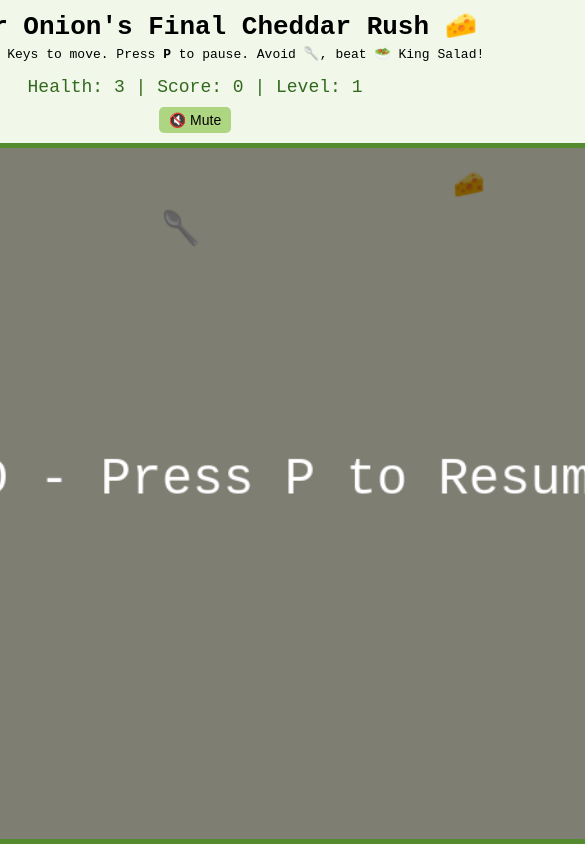
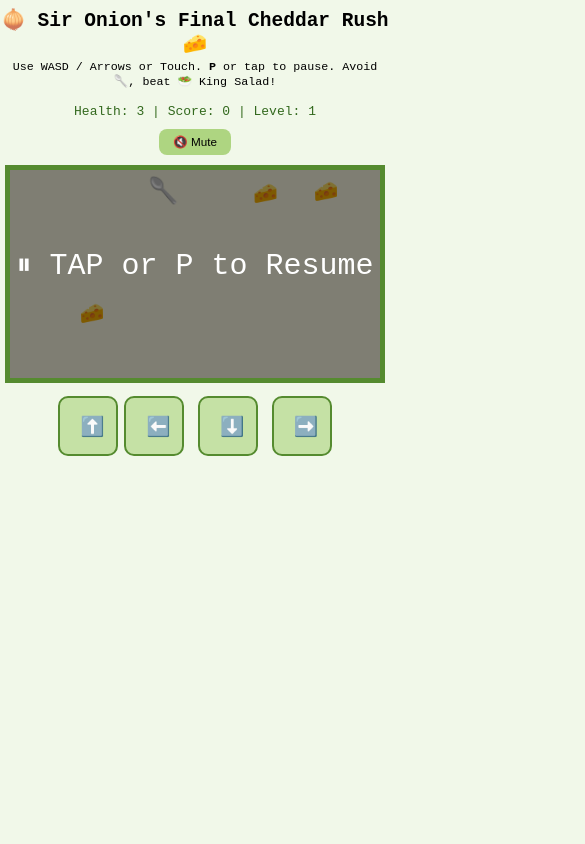
Before and after one commit to jhonwick-beep/Beep, a plain HTML site: page SirOnion.html in a window 390 px wide. Shown: the top 844 px of the page, 585 px wide, since content can reach past the window. Drawn offline with Linux system fonts and the light colour scheme.

Commit message:
Update SirOnion.html

```diff
--- a/SirOnion.html
+++ b/SirOnion.html
@@ -3,6 +3,7 @@
 <head>
   <meta charset="UTF-8" />
   <title>Sir Onion's Final Cheddar Rush 🧅🧀</title>
+  <meta name="viewport" content="width=device-width, initial-scale=1.0">
   <style>
     html, body {
       margin: 0;
@@ -19,36 +20,80 @@
     canvas {
       background: #fffde7;
       border: 5px solid #558b2f;
-      flex-grow: 1;
+      max-width: 100vw;
+      height: auto;
     }
     #hud {
-      font-size: 18px;
+      font-size: 1rem;
       color: #33691e;
       margin-top: 5px;
+      text-align: center;
     }
     #mute {
-      font-size: 14px;
+      font-size: 0.9rem;
       cursor: pointer;
       background: #aed581;
       border: none;
-      padding: 5px 10px;
-      border-radius: 5px;
-      margin: 10px;
+      padding: 6px 14px;
+      border-radius: 8px;
+      margin: 10px auto;
     }
     h1 {
-      margin: 10px 0 0;
+      margin: 8px 0 0;
+      font-size: 1.5rem;
+      text-align: center;
     }
     p {
       margin: 4px 0 10px;
+      font-size: 0.9rem;
+      text-align: center;
+      padding: 0 10px;
+    }
+
+    /* Mobile touch controls */
+    #controls {
+      display: none;
+      margin-top: 10px;
+    }
+    .btn {
+      background: #c5e1a5;
+      border: 2px solid #558b2f;
+      font-size: 1.5rem;
+      padding: 10px 20px;
+      margin: 3px;
+      border-radius: 10px;
+      width: 60px;
+      height: 60px;
+      text-align: center;
+    }
+
+    @media (max-width: 768px) {
+      #controls {
+        display: flex;
+        flex-wrap: wrap;
+        justify-content: center;
+      }
     }
   </style>
 </head>
 <body>
   <h1>🧅 Sir Onion's Final Cheddar Rush 🧀</h1>
-  <p>WASD / Arrow Keys to move. Press <b>P</b> to pause. Avoid 🥄, beat 🥗 King Salad!</p>
+  <p>Use WASD / Arrows or Touch. <b>P</b> or tap to pause. Avoid 🥄, beat 🥗 King Salad!</p>
   <div id="hud">Health: <span id="health">3</span> | Score: <span id="score">0</span> | Level: <span id="level">1</span></div>
   <button id="mute">🔇 Mute</button>
-  <canvas id="game" width="960" height="540"></canvas>
+  <canvas id="game"></canvas>
+
+  <!-- Mobile Controls -->
+  <div id="controls">
+    <div>
+      <button class="btn" data-dir="up">⬆️</button>
+    </div>
+    <div>
+      <button class="btn" data-dir="left">⬅️</button>
+      <button class="btn" data-dir="down">⬇️</button>
+      <button class="btn" data-dir="right">➡️</button>
+    </div>
+  </div>
 
   <script>
     const canvas = document.getElementById('game');
@@ -57,6 +102,11 @@
     const scoreDisplay = document.getElementById('score');
     const levelDisplay = document.getElementById('level');
     const muteBtn = document.getElementById('mute');
+
+    let cw = Math.min(window.innerWidth * 0.95, 960);
+    let ch = cw * 9 / 16;
+    canvas.width = cw;
+    canvas.height = ch;
 
     let hero = { x: 100, y: 250, size: 25, speed: 3, health: 3 };
     let score = 0;
@@ -106,10 +156,10 @@
     }
 
     function moveHero() {
-      if (keys['arrowup'] || keys['w']) hero.y -= hero.speed;
-      if (keys['arrowdown'] || keys['s']) hero.y += hero.speed;
-      if (keys['arrowleft'] || keys['a']) hero.x -= hero.speed;
-      if (keys['arrowright'] || keys['d']) hero.x += hero.speed;
+      if (keys['arrowup'] || keys['w'] || keys['up']) hero.y -= hero.speed;
+      if (keys['arrowdown'] || keys['s'] || keys['down']) hero.y += hero.speed;
+      if (keys['arrowleft'] || keys['a'] || keys['left']) hero.x -= hero.speed;
+      if (keys['arrowright'] || keys['d'] || keys['right']) hero.x += hero.speed;
       hero.x = Math.max(0, Math.min(canvas.width - hero.size, hero.x));
       hero.y = Math.max(0, Math.min(canvas.height - hero.size, hero.y));
     }
@@ -203,9 +253,9 @@
         ctx.fillStyle = 'rgba(0, 0, 0, 0.5)';
         ctx.fillRect(0, 0, canvas.width, canvas.height);
         ctx.fillStyle = '#fff';
-        ctx.font = '40px monospace';
+        ctx.font = '30px monospace';
         ctx.textAlign = 'center';
-        ctx.fillText('⏸ PAUSED - Press P to Resume', canvas.width / 2, canvas.height / 2);
+        ctx.fillText('⏸ TAP or P to Resume', canvas.width / 2, canvas.height / 2);
       }
     }
 
@@ -216,6 +266,20 @@
     }
 
     gameLoop();
+
+    // Mobile touch support
+    document.querySelectorAll('.btn').forEach(btn => {
+      btn.addEventListener('touchstart', () => {
+        keys[btn.dataset.dir] = true;
+      });
+      btn.addEventListener('touchend', () => {
+        keys[btn.dataset.dir] = false;
+      });
+    });
+
+    canvas.addEventListener('touchstart', () => {
+      paused = !paused;
+    });
   </script>
 </body>
 </html>
```
